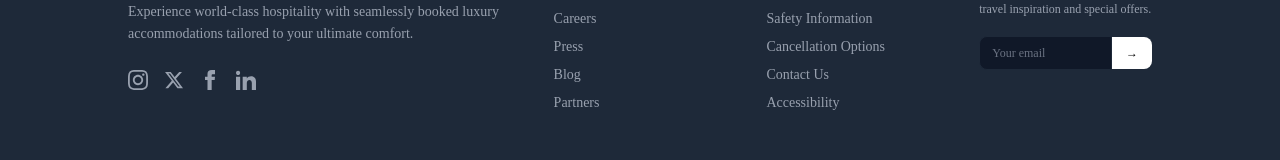
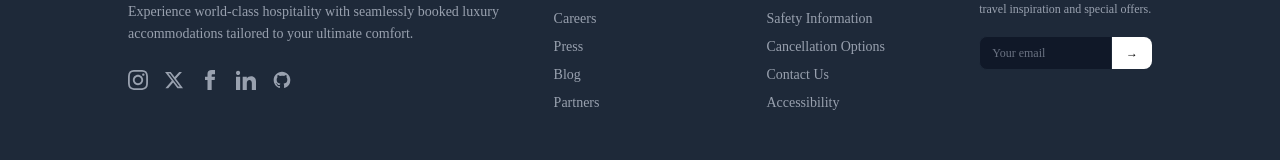
Before and after one commit to MehmoodCoder/Hotel_Booking_MERN_App, a React (Vite) app in the folder client/: page / in a window 1280 px wide. Shown: the part 3288-3448 px from the top of the page. Built offline with nearby package versions, Linux system fonts and the light colour scheme; no server answers.

Commit message:
Also add github icon

```diff
--- a/client/src/components/Footer.jsx
+++ b/client/src/components/Footer.jsx
@@ -46,6 +46,18 @@ const Footer = () => {
             >
               <svg className="w-5 h-5 fill-current" viewBox="0 0 24 24">
                 <path d="M4.98 3.5c0 1.381-1.11 2.5-2.48 2.5s-2.48-1.119-2.48-2.5c0-1.38 1.11-2.5 2.48-2.5s2.48 1.12 2.48 2.5zm.02 4.5h-5v16h5v-16zm7.982 0h-4.968v16h4.969v-8.399c0-4.67 6.029-5.052 6.029 0v8.399h4.988v-10.131c0-7.88-8.922-7.593-11.018-3.714v-2.155z" />
+              </svg>
+            </a>
+            <a
+              href="https://github.com/MehmoodCoder"
+              className="hover:text-white transition-colors"
+            >
+              <svg className="w-5 h-5 fill-current" viewBox="0 0 24 24">
+                <path
+                  fillRule="evenodd"
+                  clipRule="evenodd"
+                  d="M12 2C6.477 2 2 6.484 2 12.017c0 4.425 2.865 8.18 6.839 9.504.5.092.682-.217.682-.483 0-.237-.008-.868-.013-1.703-2.782.605-3.369-1.343-3.369-1.343-.454-1.158-1.11-1.466-1.11-1.466-.908-.62.069-.608.069-.608 1.003.07 1.53 1.032 1.53 1.032.892 1.53 2.341 1.088 2.91.832.092-.647.35-1.088.636-1.338-2.22-.253-4.555-1.113-4.555-4.951 0-1.093.39-1.988 1.029-2.688-.103-.253-.446-1.272.098-2.65 0 0 .84-.27 2.75 1.026A9.564 9.564 0 0112 6.844c.85.004 1.705.115 2.504.337 1.909-1.296 2.747-1.027 2.747-1.027.546 1.379.202 2.398.1 2.651.64.7 1.028 1.595 1.028 2.688 0 3.848-2.339 4.695-4.566 4.943.359.309.678.92.678 1.855 0 1.338-.012 2.419-.012 2.747 0 .268.18.58.688.482A10.019 10.019 0 0022 12.017C22 6.484 17.522 2 12 2z"
+                />
               </svg>
             </a>
           </div>
```
